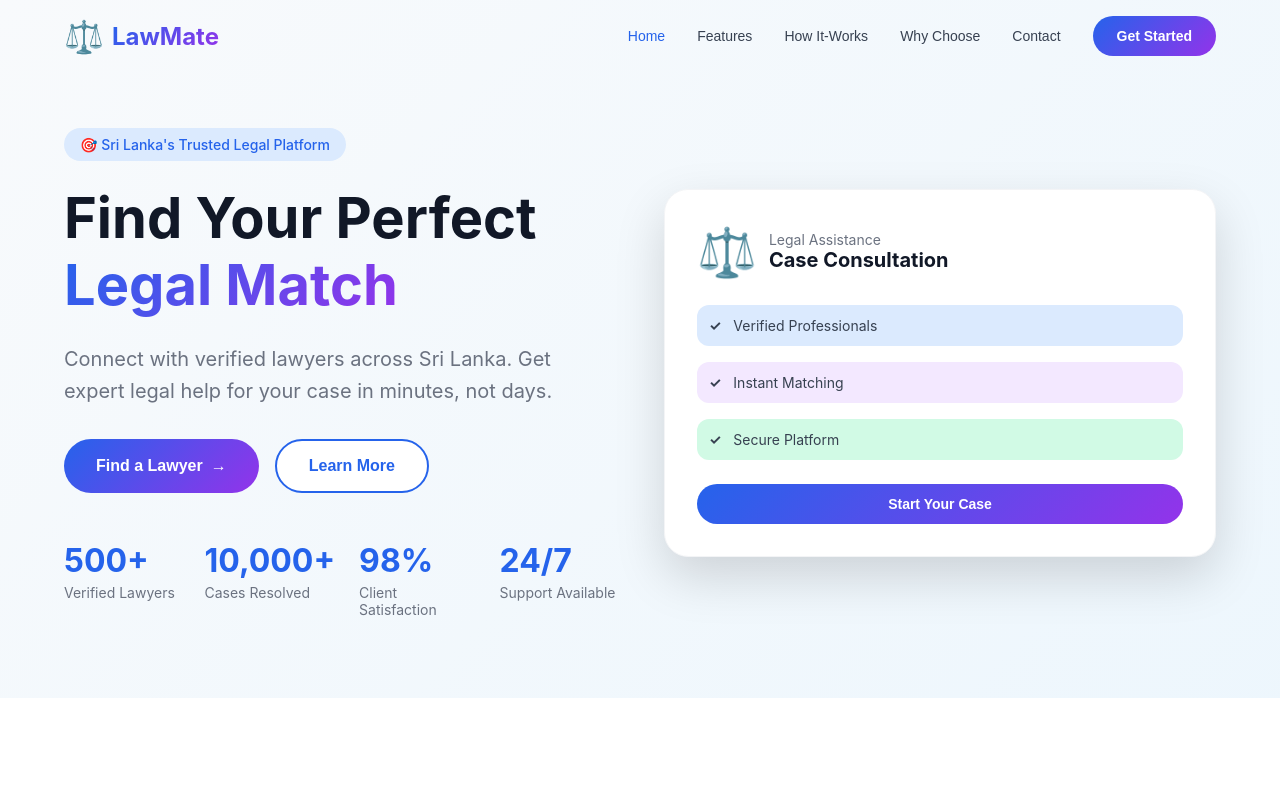
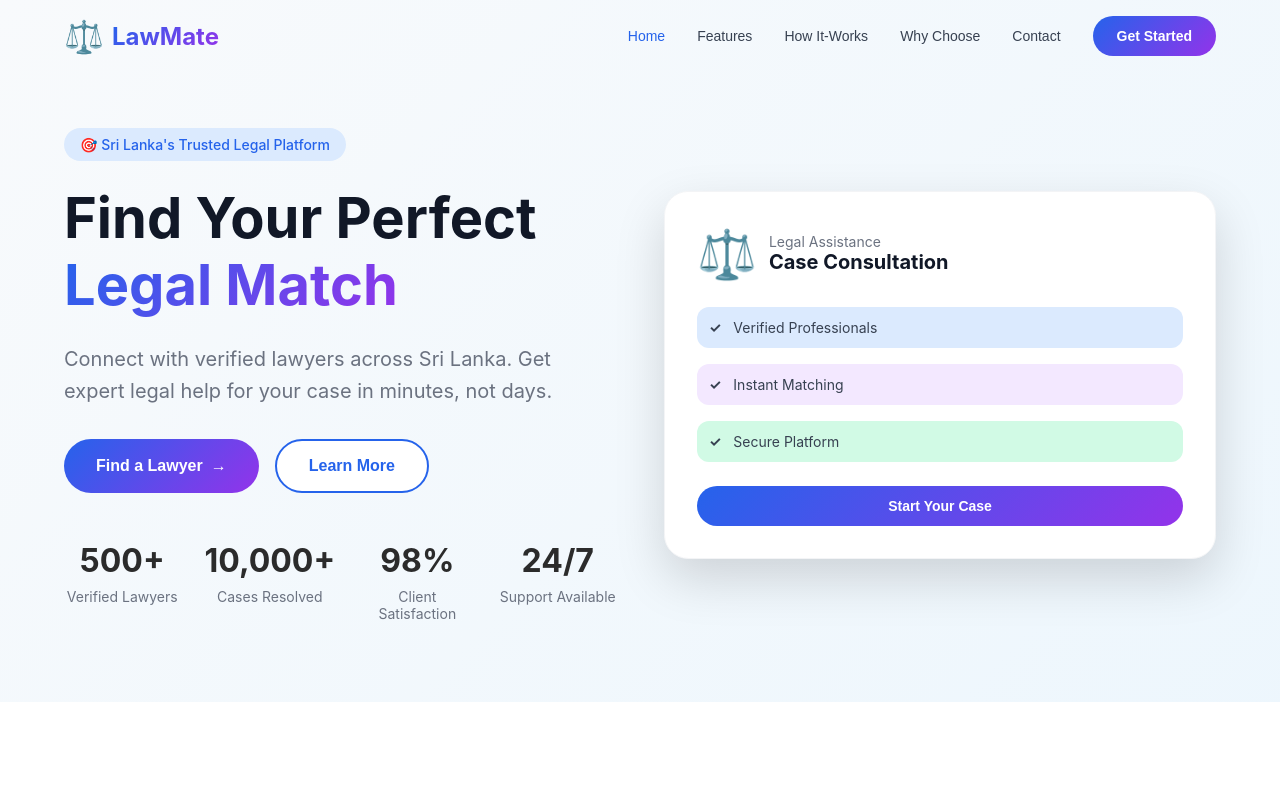
Before and after one commit to NamalIshara/lawmate-ui, a React (Vite) app: page / in a window 1280 px wide. Shown: the top 786 px of the page. Built offline with nearby package versions, Linux system fonts and the light colour scheme.

Commit message:
slot machine effect for numeric parts. (#2)
Co-authored-by: PasinduBrowns <163992816+PasinduBrowns@users.noreply.github.com>

```diff
--- /dev/null
+++ b/src/components/StatItem/index.tsx
@@ -0,0 +1,79 @@
+// src/components/StatItem.tsx
+import React, { useEffect, useRef, useState } from "react";
+
+interface StatItemProps {
+  number: string;
+  label: string;
+  delay?: number;
+}
+
+function useCountUp(target: number, duration: number, start: boolean) {
+  const [count, setCount] = useState(0);
+
+  useEffect(() => {
+    if (!start) return;
+    let startTime: number | null = null;
+
+    const animate = (timestamp: number) => {
+      if (!startTime) startTime = timestamp;
+      const progress = timestamp - startTime;
+      const progressRatio = Math.min(progress / duration, 1);
+      setCount(Math.floor(progressRatio * target));
+
+      if (progress < duration) requestAnimationFrame(animate);
+    };
+
+    requestAnimationFrame(animate);
+  }, [target, duration, start]);
+
+  return count;
+}
+
+const DigitSegment: React.FC<{ digits: string; start: boolean; duration?: number }> = ({ digits, start, duration = 1200 }) => {
+  const numericTarget = parseInt(digits.replace(/,/g, ""), 10) || 0;
+  const count = useCountUp(numericTarget, duration, start);
+  return <span>{count.toLocaleString()}</span>;
+};
+
+const StatItem: React.FC<StatItemProps> = ({ number, label, delay = 0 }) => {
+  const ref = useRef<HTMLDivElement | null>(null);
+  const [visible, setVisible] = useState(false);
+
+  useEffect(() => {
+    const obs = new IntersectionObserver(
+      (entries) => {
+        entries.forEach((entry) => {
+          if (entry.isIntersecting) {
+            setTimeout(() => setVisible(true), delay);
+            obs.disconnect();
+          }
+        });
+      },
+      { threshold: 0.3 }
+    );
+
+    if (ref.current) obs.observe(ref.current);
+    return () => obs.disconnect();
+  }, [delay]);
+
+
+  const parts = number.split(/(\d[\d,]*)/);
+
+  return (
+    <div ref={ref} className="stat-item">
+      <div className="stat-number">
+        {parts.map((part, i) => {
+
+          if (/^\d[\d,]*$/.test(part)) {
+            return <DigitSegment key={i} digits={part} start={visible} />;
+          }
+
+          return <span key={i}>{part}</span>;
+        })}
+      </div>
+      <div className="stat-label">{label}</div>
+    </div>
+  );
+};
+
+export default StatItem;
--- a/src/pages/home.tsx
+++ b/src/pages/home.tsx
@@ -1,5 +1,6 @@
 import React, { useState, useEffect } from 'react';
 import '../styles/home.css';
+import StatItem from "../components/StatItem";
 
 interface Feature {
   icon: string;
@@ -165,13 +166,8 @@ const Home: React.FC = () => {
 
               {/* Stats */}
               <div className="stats-grid">
-                {stats.map((stat, idx) => (
-                  <div key={idx} className="stat-item">
-                    <div className="stat-number">{stat.number}</div>
-                    <div className="stat-label">{stat.label}</div>
-                  </div>
-                ))}
-              </div>
+   {stats.map((s, i) => <StatItem key={i} number={s.number} label={s.label} delay={i * 200} />)}
+</div>
             </div>
 
             <div className="hero-card-container">
--- a/src/styles/home.css
+++ b/src/styles/home.css
@@ -756,3 +756,35 @@
 html {
   scroll-behavior: smooth;
 }
+
+.stat-item {
+  text-align: center;
+  transition: transform 0.3s ease;
+}
+
+.stat-item:hover {
+  transform: translateY(-5px);
+}
+
+.stat-number {
+  font-size: 2rem;
+  font-weight: 700;
+  color: var(--primary-color, #2b2b2b);
+  overflow: hidden;
+  display: inline-block;
+  animation: slot-reveal 0.8s ease-in-out;
+}
+
+@keyframes slot-reveal {
+  0% {
+    transform: translateY(100%);
+    opacity: 0;
+  }
+  60% {
+    transform: translateY(-10%);
+    opacity: 1;
+  }
+  100% {
+    transform: translateY(0);
+  }
+}
```
